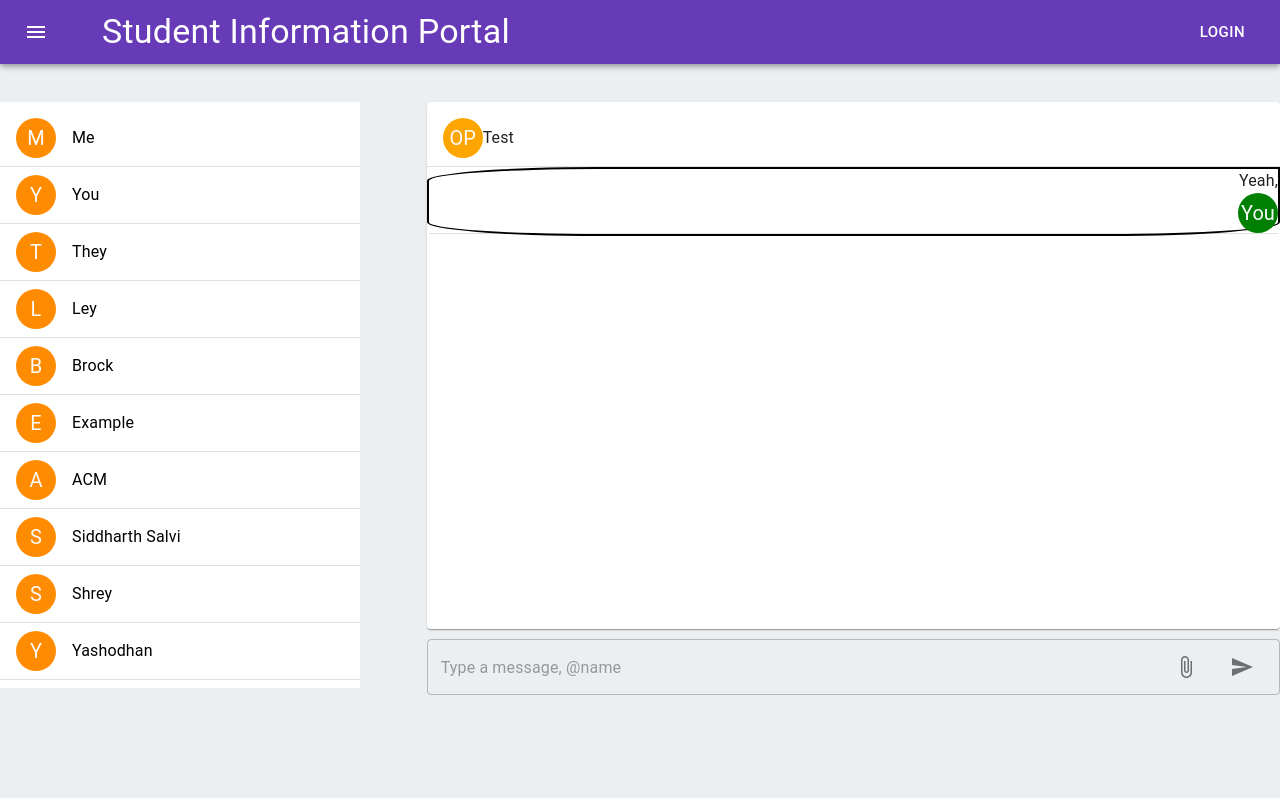
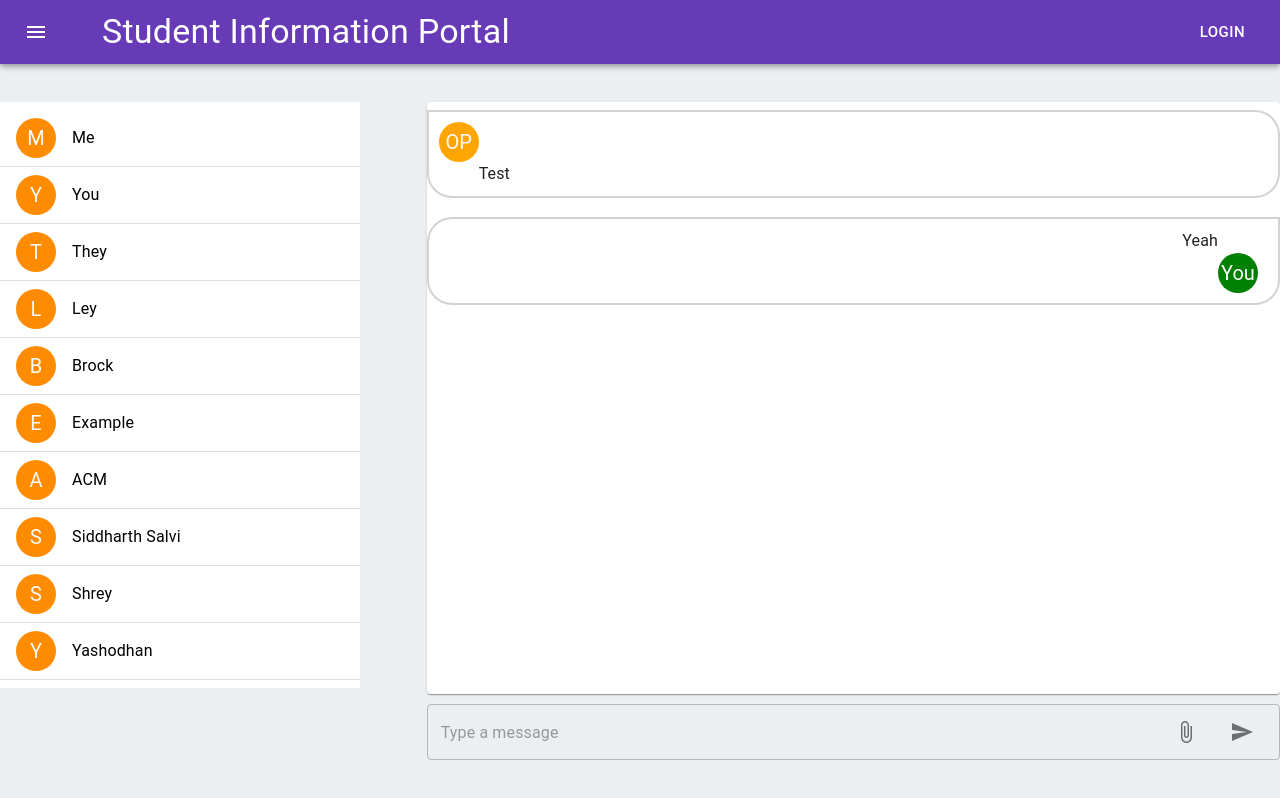
Before and after one commit to YatharthVyas/LOC2020, a React (Create React App) app in the folder webapp/: page /chat in a window 1280 px wide. Built offline with nearby package versions, Linux system fonts and the light colour scheme.

Commit message:
Finished Chat Component

```diff
--- a/webapp/src/Components/chat.js
+++ b/webapp/src/Components/chat.js
@@ -23,22 +23,32 @@ const useStyles = makeStyles(theme => ({
     backgroundColor: theme.palette.background.paper,
   },
   chatBox: {
-    height: '90%'
+    height: '74vh',
+    overflow: 'auto'
   },
 }));
 
 function ChatApp() {
   const classes = useStyles();
+  const [text,setText]=React.useState('');
+  const textEdit = (e) =>{
+    setText(e.target.value);
+  }
   const users=['Me','You','They','Ley','Brock','Example','ACM','Siddharth Salvi','Shrey','Yashodhan'];
-  const [Message,sendMessage]=React.useState([{text:'Test',sender:1},{text:'Yeah, ',sender:0}]); //sender id = 0 for me and any other id for other user
-
+  const [Message,sendMessage]=React.useState([{text:'Test',sender:1},{text:'Yeah',sender:0}]); //sender id = 0 for me and any other id for other user
+  const postMessage = () =>{
+    if(text!==''){
+      sendMessage([...Message,{text:text,sender:0}]);
+      setText('');
+    }
+  }
   return (
     <Box>
   		<Grid container spacing={0}>
         <Grid item xs={4}>
           <List className={classes.root}>
           {users.map((data,key)=>(
-            <React.Fragment>
+            <React.Fragment key={key}>
               <ListItem key={key}>
                 <ListItemAvatar><Avatar style={{backgroundColor:'darkorange'}}> {data[0]}  </Avatar></ListItemAvatar>
                 <ListItemText> {data} </ListItemText>
@@ -49,24 +59,26 @@ function ChatApp() {
           </List>
         </Grid>
         <Grid item xs={8}>
-        <Paper fullWidth className={classes.chatBox}>
+        <Paper className={classes.chatBox}>
         <List>
           {Message.map((msg,index)=>(
-            <React.Fragment>
+            <React.Fragment key={index}>
             {msg.sender===0?
-              <div align="right" style={{border:"2px solid black",borderRadius:"20% 0% 20% 20%"}}>
-                  <Typography>{msg.text}</Typography>
-                  <Avatar style={{backgroundColor:'green',marginRight:0}}>You</Avatar>
-                  <Divider/>
+              <React.Fragment key={index}>
+              <div align="right" key={index} style={{border:"2px solid #d3d3d3",borderRadius:"25px 0% 25px 25px",padding:'10px'}}>
+                  <Typography style={{marginRight:'50px'}}>{msg.text}</Typography>
+                  <Avatar style={{backgroundColor:'green',marginRight:10}}>You</Avatar>
               </div>
+              <br/>
+              </React.Fragment>
               :
-              <div width="80%" >
-                <ListItem key={index}>
+              <React.Fragment>
+              <div align="left" key={index} style={{border:"2px solid #d3d3d3",borderRadius:"0% 25px 25px 25px",padding:'10px'}}>
                   <Avatar style={{backgroundColor:'orange'}}>OP</Avatar>
-                 <Typography>{msg.text}</Typography>
-                 </ListItem>
-                 <Divider/>
+                 <Typography style={{marginLeft:'40px'}}>{msg.text}</Typography>
               </div>
+              <br/>
+              </React.Fragment>
             }
             </React.Fragment>
             ))
@@ -76,10 +88,17 @@ function ChatApp() {
         <TextField
           type="text"
           fullWidth
+          value={text}
           style={{marginTop:10}}
           variant="outlined"
           className="compose-input"
-          placeholder="Type a message, @name"
+          placeholder="Type a message"
+          onChange={textEdit}
+          onKeyPress={(event) => {
+            if (event.key === 'Enter') {
+                postMessage();
+            }
+          }}
           InputProps={{
           endAdornment: (
             <React.Fragment>
@@ -89,7 +108,7 @@ function ChatApp() {
                 </IconButton>
             </InputAdornment>
             <InputAdornment position="end">
-              <IconButton>
+              <IconButton onClick={postMessage}>
                 <SendIcon/>
                 </IconButton>
             </InputAdornment>
```
